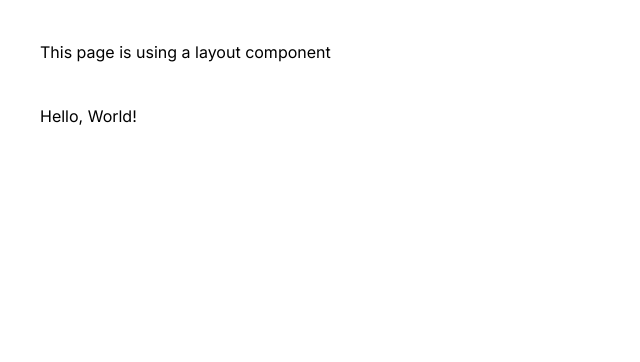
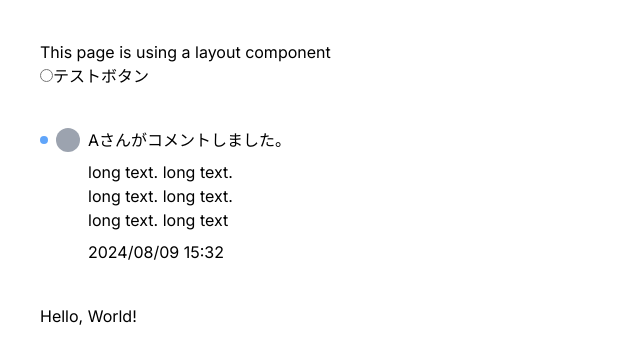
Before and after one commit to 326-T/next-handson, a Next.js app in the folder answer/hello-world/: page /hello in a window 1280 px wide. Shown: the top 362 px of the page, without its empty margins (0-640 px from the left). Built offline with nearby package versions, Linux system fonts and the light colour scheme.

Commit message:
[add]radioやgridのサンプルを追加

```diff
--- /dev/null
+++ b/answer/hello-world/src/app/hello/components/MessageCard.tsx
@@ -0,0 +1,15 @@
+export default function MessageCard() {
+  return (
+    <div className="w-fit grid grid-cols-[auto_auto_auto] gap-2 items-center">
+      <span className="w-2 h-2 rounded-full bg-blue-400" />
+      <span className="w-6 h-6 rounded-full bg-gray-400" />
+      <span>Aさんがコメントしました。</span>
+      <span className="col-span-2" />
+      <span className="w-40">
+        long text. long text. long text. long text. long text. long text
+      </span>
+      <span className="col-span-2" />
+      <span>2024/08/09 15:32</span>
+    </div>
+  );
+}
--- /dev/null
+++ b/answer/hello-world/src/app/hello/components/Radio.tsx
@@ -0,0 +1,10 @@
+"use client";
+
+export default function Radio() {
+  return (
+    <label>
+      <input type="radio" onClick={() => console.log("clicked")} />
+      テストボタン
+    </label>
+  );
+}
--- a/answer/hello-world/src/app/hello/page.tsx
+++ b/answer/hello-world/src/app/hello/page.tsx
@@ -1,3 +1,12 @@
+import MessageCard from "./components/MessageCard";
+import Radio from "./components/Radio";
+
 export default function Hello() {
-  return <h1>Hello, World!</h1>;
+  return (
+    <>
+      <Radio />
+      <MessageCard />
+      <h1>Hello, World!</h1>
+    </>
+  );
 }
```
